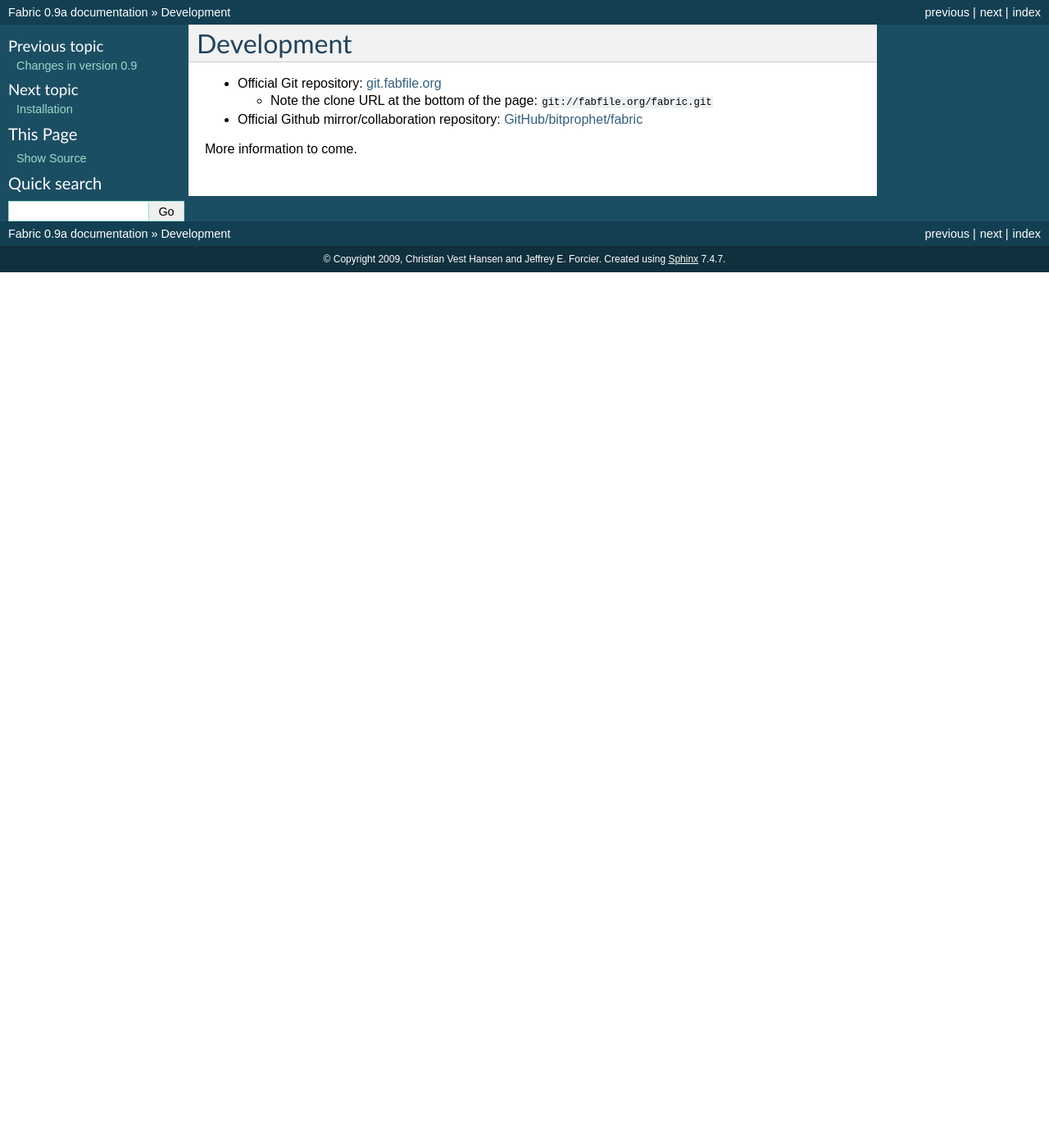
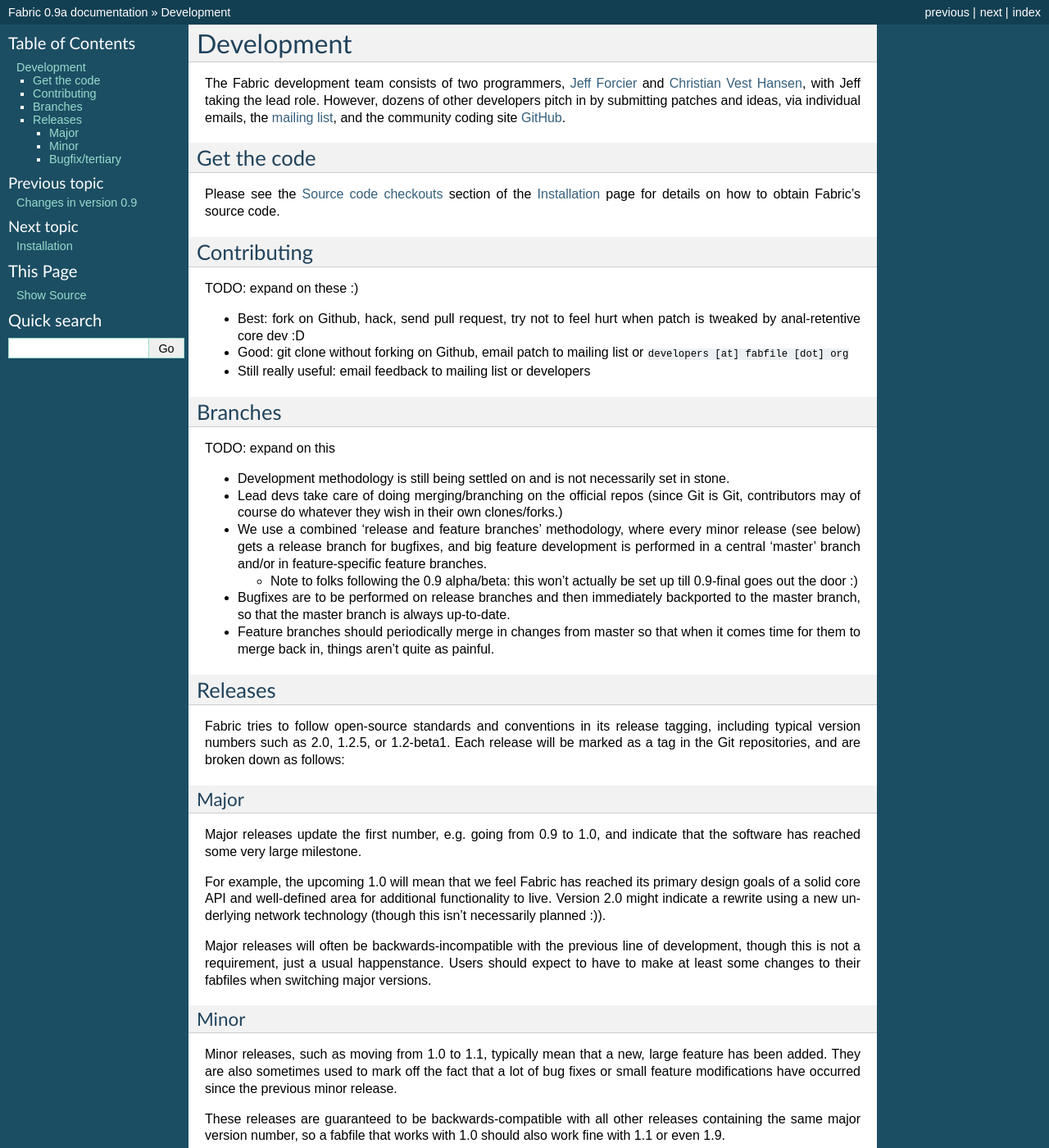
Before and after one commit to fabric/fabric, a Sphinx documentation site: the page built from docs/development.rst, in a window 1280 px wide and 1400 px high. Shown: the whole window at 82% size. Built offline with Sphinx 7.4.7, drawn with Linux system fonts in a browser that asks for light colours; some of the changed text lies outside the part shown.

Commit message:
Finished fleshing out install, dev docs for the time being.
Doesn't look like a ton of work but as with most writing endeavours, a lot of
writing/rewriting/rearranging occured to get to this point.

```diff
--- a/docs/development.rst
+++ b/docs/development.rst
@@ -2,10 +2,103 @@
 Development
 ===========
 
-* Official Git repository: `git.fabfile.org <http://git.fabfile.org>`_
+The Fabric development team consists of two programmers, `Jeff Forcier
+<http://bitprophet.org>`_ and `Christian Vest Hansen
+<http://my.opera.com/karmazilla/blog/>`_, with Jeff taking the lead role.
+However, dozens of other developers pitch in by submitting patches and ideas,
+via individual emails, the `mailing list
+<http://lists.nongnu.org/mailman/listinfo/fab-user>`_, and the community coding
+site `GitHub <http://github.com/bitprophet/fabric>`_.
 
-  * Note the clone URL at the bottom of the page: ``git://fabfile.org/fabric.git``
+Get the code
+============
 
-* Official Github mirror/collaboration repository: `GitHub/bitprophet/fabric <http://github.com/bitprophet/fabric>`_
+Please see the :ref:`source-code-checkouts` section of the :doc:`installation`
+page for details on how to obtain Fabric's source code.
 
-More information to come.
+Contributing
+============
+
+TODO: expand on these :)
+
+* Best: fork on Github, hack, send pull request, try not to feel hurt when
+  patch is tweaked by anal-retentive core dev :D
+* Good: git clone without forking on Github, email patch to mailing list or
+  ``developers [at] fabfile [dot] org``
+* Still really useful: email feedback to mailing list or developers
+
+Branches
+========
+
+TODO: expand on this
+
+* Development methodology is still being settled on and is not necessarily set
+  in stone.
+* Lead devs take care of doing merging/branching on the official repos (since
+  Git is Git, contributors may of  course do whatever they wish in their own
+  clones/forks.)
+* We use a combined 'release and feature branches' methodology, where every
+  minor release (see below) gets a release branch for bugfixes, and big feature
+  development is performed in a central 'master' branch and/or in
+  feature-specific feature branches.
+
+  * Note to folks following the 0.9 alpha/beta: this won't actually be set up
+    till 0.9-final goes out the door :)
+
+* Bugfixes are to be performed on release branches and then immediately
+  backported to the master branch, so that the master branch is always
+  up-to-date.
+* Feature branches should periodically merge in changes from master so that
+  when it comes time for them to merge back in, things aren't quite as
+  painful.
+
+Releases
+========
+
+Fabric tries to follow open-source standards and conventions in its release
+tagging, including typical version numbers such as 2.0, 1.2.5, or
+1.2-beta1. Each release will be marked as a tag in the Git repositories, and
+are broken down as follows:
+
+Major
+-----
+
+Major releases update the first number, e.g. going from 0.9 to 1.0, and
+indicate that the software has reached some very large milestone.
+
+For example, the upcoming 1.0 will mean that we feel Fabric has reached its
+primary design goals of a solid core API and well-defined area for additional
+functionality to live. Version 2.0 might indicate a rewrite using a new
+underlying network technology (though this isn't necessarily planned :)).
+
+Major releases will often be backwards-incompatible with the previous line of
+development, though this is not a requirement, just a usual happenstance. Users
+should expect to have to make at least some changes to their fabfiles when
+switching major versions.
+
+Minor
+-----
+
+Minor releases, such as moving from 1.0 to 1.1, typically mean that a new,
+large feature has been added. They are also sometimes used to mark off the
+fact that a lot of bug fixes or small feature modifications have occurred since
+the previous minor release.
+
+These releases are guaranteed to be backwards-compatible with all other
+releases containing the same major version number, so a fabfile that works with
+1.0 should also work fine with 1.1 or even 1.9.
+
+.. note::
+
+    This policy marks a departure from early versions of Fabric, wherein the
+    minor release number was the backwards-compatibility boundary.
+
+Bugfix/tertiary
+---------------
+The third and final part of version numbers, such as the '3' in 1.0.3,
+generally indicate a release containing one or more bugfixes, although minor
+feature additions or modifications are also common.
+
+This third number is sometimes omitted for the first major or minor release in
+a series, e.g. 1.2 or 2.0, and in these cases it can be considered an implicit
+zero (e.g. 2.0.0).
```
Also changed, not shown: docs/index.rst (+3 -4 lines), docs/installation.rst (+39 -18 lines).
